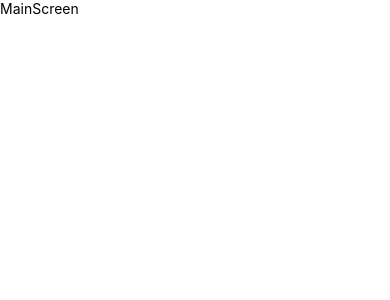
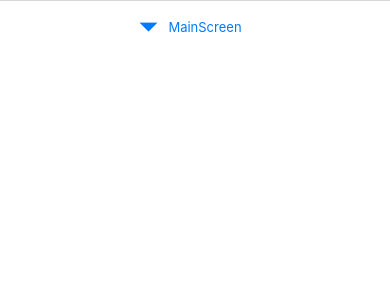
Before and after one commit to codpen/Football_fixture_result_native, a React Native app: screen / in a window 390 px wide. Shown: the top 300 px of the page. Built offline with nearby package versions, Linux system fonts and the light colour scheme.

Commit message:
setting up the bottom tab  navigator

```diff
--- a/App.tsx
+++ b/App.tsx
@@ -1,21 +1,16 @@
 import { NavigationContainer } from '@react-navigation/native';
 import {
   SafeAreaView,
-  ScrollView,
   StatusBar,
-  Text
 } from 'react-native';
-import MainScreen from "./app/screens/tabs/main/MainScreen";
+import TabNavigator from './app/screens/tabs/TabNavigator';
 
 const App = () => {
   return (
     <NavigationContainer>
       <SafeAreaView>
         <StatusBar/>
-        <ScrollView
-          contentInsetAdjustmentBehavior="automatic">
-            <MainScreen />
-        </ScrollView>
+        <TabNavigator />
       </SafeAreaView>
     </NavigationContainer>
 
--- /dev/null
+++ b/app/screens/tabs/TabNavigator.tsx
@@ -0,0 +1,13 @@
+import { createBottomTabNavigator } from '@react-navigation/bottom-tabs';
+import MainScreen from './main/MainScreen';
+
+export default function TabNavigator() {
+
+    const Tab = createBottomTabNavigator();
+
+  return (
+    <Tab.Navigator>
+      <Tab.Screen name='MainScreen' component={ MainScreen } />
+    </Tab.Navigator>
+  )
+}
--- a/package.json
+++ b/package.json
@@ -10,6 +10,7 @@
     "lint": "eslint . --ext .js,.jsx,.ts,.tsx"
   },
   "dependencies": {
+    "@react-navigation/bottom-tabs": "^6.4.0",
     "@react-navigation/native": "^6.0.13",
     "@types/styled-components": "^5.1.26",
     "react": "18.1.0",
```
Also changed, not shown: 1 other file (tests, documents, lock files or other folders).
